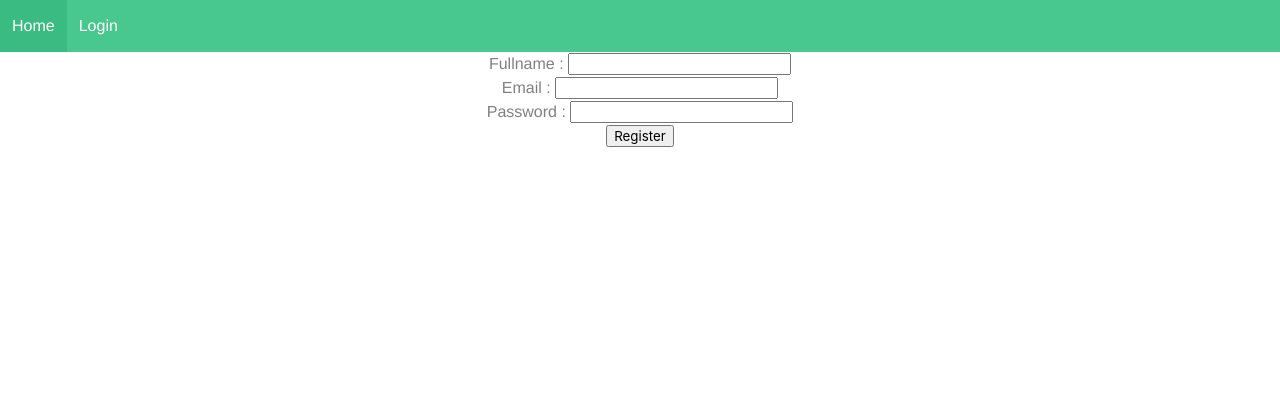
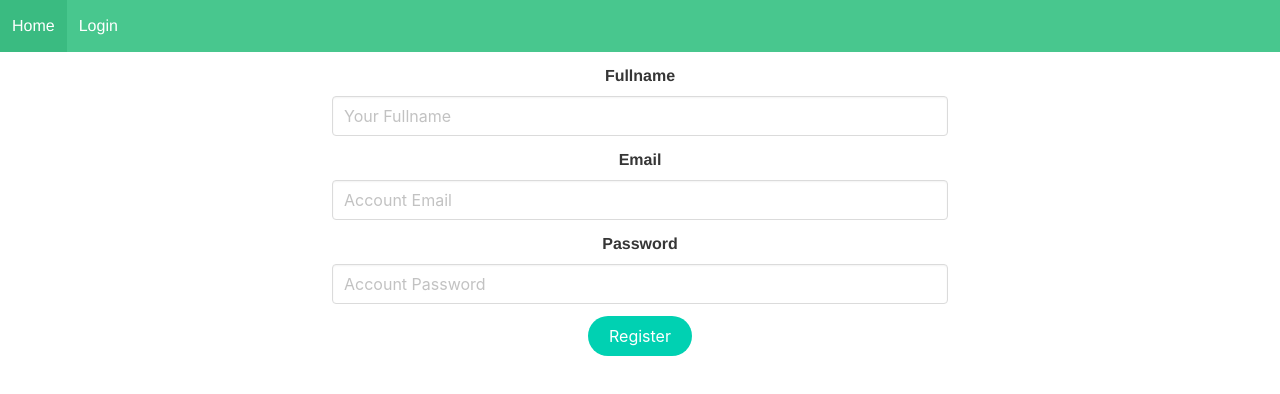
Before and after one commit to ClovisNorroy/Coop-VueJS, a Vue app: page /creationcompte in a window 1280 px wide. Shown: the top 394 px of the page. Built offline with nearby package versions, Linux system fonts and the light colour scheme; no server answers.

Commit message:
prettified connection and account creation

```diff
--- a/src/components/ListeMessages.vue
+++ b/src/components/ListeMessages.vue
@@ -1,8 +1,10 @@
 <template>
     <div class="listeMessages">
-        <div class="message" v-for="message in messages" v-if="messages.length">
-            <div class="context" v-if="displayContext"> {{message.channel.label}} </div>
-            {{  message.message }}
+
+        <div class="message is-small" v-for="message in messages" v-if="messages.length">
+            <div class="message-header" v-if="displayContext">In channel : {{message.channel.label}} </div>
+            <div class="message-body">{{  message.message }}</div>
+
         </div>
         <poster-message v-if="channel" :messages="messages" :channel-id="channel"></poster-message>
     </div>
--- a/src/views/Connexion.vue
+++ b/src/views/Connexion.vue
@@ -1,8 +1,22 @@
 <template>
-    <div>
-        Email : <input type="email" v-model="email"><br/>
-        Password : <input type="password" v-model="password"><br/>
-        <button type="button" v-on:click="connect">get connected</button>
+    <div id="connexion">
+        <div class="column is-half  is-offset-one-quarter">
+            <div class="field">
+                <label class="label">Email</label>
+                <div class="control">
+                    <input class="input" type="email" placeholder="Account Email" v-model="email">
+                </div>
+            </div>
+            <div class="field">
+                <label class="label">Password</label>
+                <div class="control">
+                    <input class="input" type="password" placeholder="Account Password" v-model="password">
+                </div>
+            </div>
+            <div class="field is-centered">
+                <button class="button is-primary is-rounded" @click="connect">Login</button>
+            </div>
+        </div>
     </div>
 </template>
 
--- a/src/views/CreationCompte.vue
+++ b/src/views/CreationCompte.vue
@@ -1,11 +1,28 @@
 <template>
     <div>
-        <div class="errors" v-if="errors.length">ERRORS</div>
-
-        Fullname :  <input type="text" v-model="fullname" id="fullname" required/><br/>
-        Email :     <input type="email"  v-model="email" required><br/>
-        Password :  <input type="password" v-model.lazy="password" required><br/>
-        <button type="button" @click="validateForm">Register</button>
+        <div class="column is-half  is-offset-one-quarter">
+            <div class="field">
+                <label class="label">Fullname</label>
+                <div class="control">
+                    <input class="input" type="text" placeholder="Your Fullname" v-model="fullname">
+                </div>
+            </div>
+            <div class="field">
+                <label class="label">Email</label>
+                <div class="control">
+                    <input class="input" type="email" placeholder="Account Email" v-model="email">
+                </div>
+            </div>
+            <div class="field">
+                <label class="label">Password</label>
+                <div class="control">
+                    <input class="input" type="password" placeholder="Account Password" v-model.lazy="password">
+                </div>
+            </div>
+            <div class="field is-centered">
+                <button class="button is-primary is-rounded" @click="validateForm">Register</button>
+            </div>
+        </div>
     </div>
 </template>
 
--- a/src/views/ListeConversations.vue
+++ b/src/views/ListeConversations.vue
@@ -1,10 +1,15 @@
 <template>
     <div id="listeConversations">
-        <div v-if="listeConversations.length" v-for="conversation in listeConversations">
-            {{  conversation }}
-            <button type=button @click="setChannel(conversation)">Set channel</button>
+        <div class="columns">
+            <div class="column is-one-third">
+                <div v-if="listeConversations.length" v-for="conversation in listeConversations" @click="setChannel(conversation)">
+                    {{  conversation }}
+                </div>
+            </div>
+            <div class="column">
+                <liste-messages :channel="currentChannel" :messages="listeMessages"></liste-messages>
+            </div>
         </div>
-        <liste-messages :channel="currentChannel" :messages="listeMessages"></liste-messages>
     </div>
 </template>
 
```
Also changed, not shown: src/views/DetailMembre.vue (+0 -16 lines).
